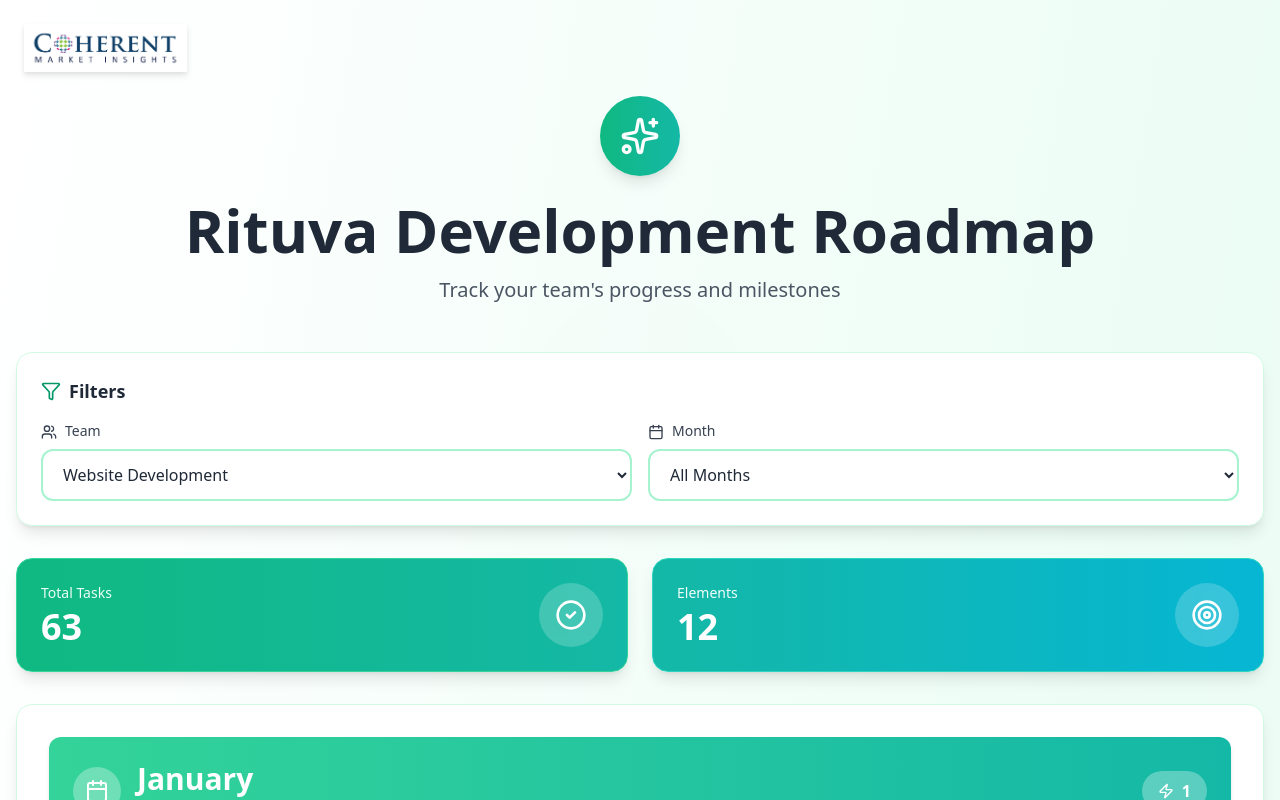
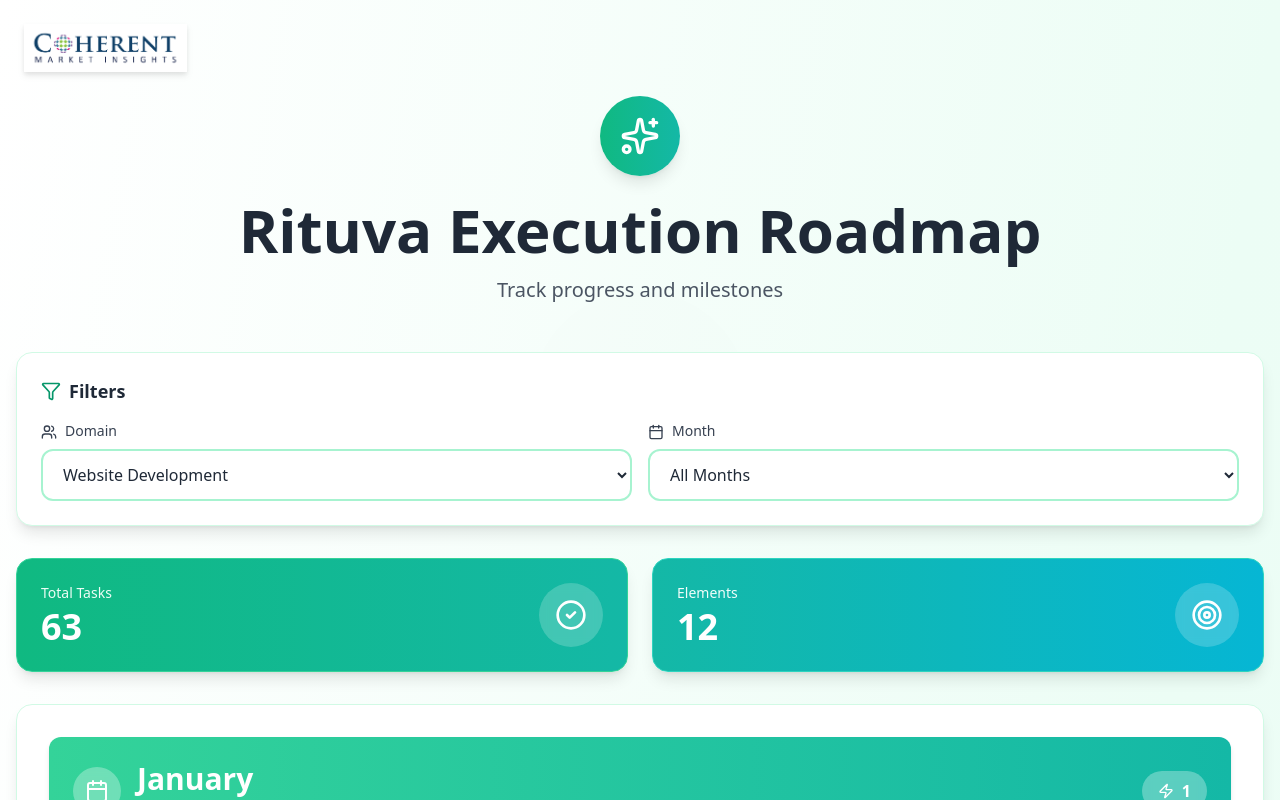
Before and after one commit to Aditya-Coherent/product_devlopement_roadmap, a Next.js app: page / in a window 1280 px wide. Shown: the top 800 px of the page. Built offline with nearby package versions, Linux system fonts and the light colour scheme.

Commit message:
Update header to 'Rituva Execution Roadmap', change subheading, and rename Team filter to Domain

```diff
--- a/app/page.js
+++ b/app/page.js
@@ -261,10 +261,10 @@ export default function Home() {
             <Sparkles className="w-10 h-10 text-white" />
           </motion.div>
           <h1 className="text-5xl md:text-6xl font-bold text-gray-800 mb-4">
-            Rituva Development Roadmap
+            Rituva Execution Roadmap
           </h1>
           <p className="text-xl text-gray-600 font-light">
-            Track your team&apos;s progress and milestones
+            Track progress and milestones
           </p>
         </motion.header>
 
@@ -284,7 +284,7 @@ export default function Home() {
               <div>
                 <label htmlFor="team-filter" className="block text-sm font-medium text-gray-700 mb-2">
                   <Users className="w-4 h-4 inline mr-2" />
-                  Team
+                  Domain
                 </label>
                 <select
                   id="team-filter"
```
